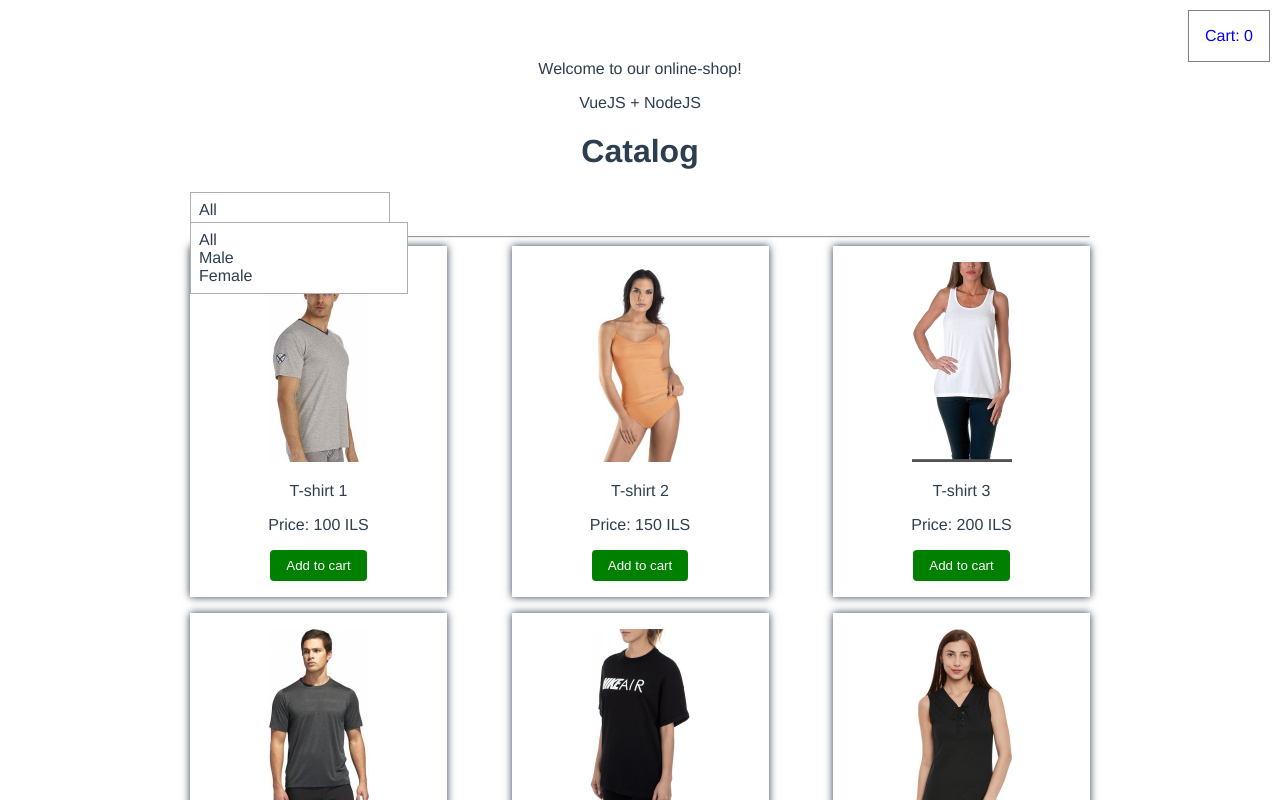
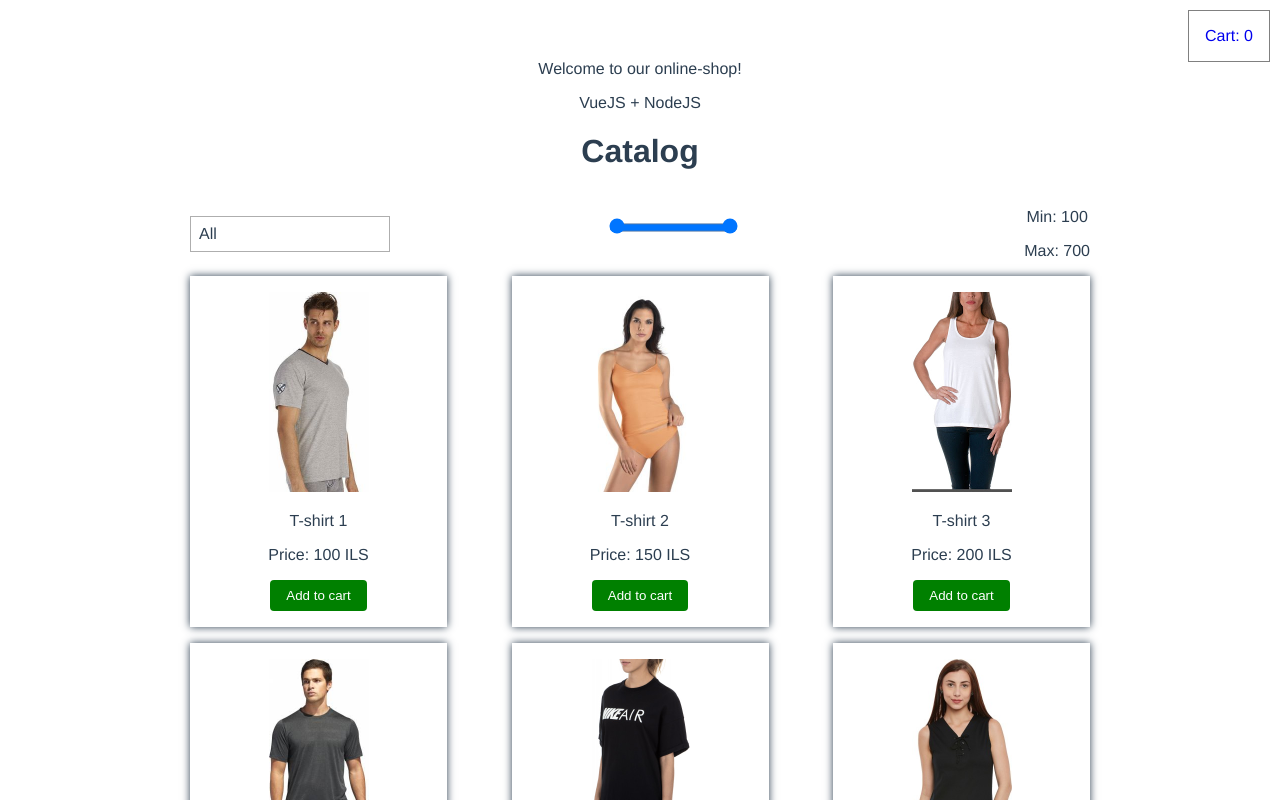
Before and after one commit to softdevjs4/ecommerce-vuejs-nodejs, a Vue app: page /#/ in a window 1280 px wide. Shown: the top 800 px of the page. Built offline with nearby package versions, Linux system fonts and the light colour scheme; data requests are answered from the project's data file.

Commit message:
Added range slider for price

```diff
--- a/src/App.vue
+++ b/src/App.vue
@@ -22,7 +22,7 @@
   },
   mounted() {
     let vm = this;
-    window.addEventListener("resize", function() {
+    window.addEventListener("resize", function() {//отображает раскрытый селект в десктопе и закрытый в мобайле
       if (window.innerWidth > 767) {
         //this.$store.dispatch("SET_DESKTOP"); //без использования mapActions
         vm.SET_DESKTOP(); //с использованием mapActions
@@ -33,6 +33,7 @@
         console.log("Mobile", vm.SET_MOBILE);
       }
     });
+
   }
 };
 </script>
--- a/src/components/catalog/v-catalog.vue
+++ b/src/components/catalog/v-catalog.vue
@@ -4,13 +4,42 @@
       <div class="v-catalog__link_to_cart">Cart: {{CART.length}}</div>
     </router-link>
     <h1>Catalog</h1>
+    <div class="filters">
+      <!-- <v-select
+        v-bind:selected="selected"
+        v-bind:options="categories"
+        @select="sortByCategories"
+        v-bind:isExpanded="IS_DESKTOP"
+      /> -->
       <v-select
         v-bind:selected="selected"
         v-bind:options="categories"
         @select="sortByCategories"
-      v-bind:isExpanded="IS_DESKTOP"
+        v-bind:isExpanded="false"
       />
-    <hr />
+      <div class="range-slider">
+        <input
+          type="range"
+          min="100"
+          max="700"
+          step="50"
+          v-model.number="minPrice"
+          @change="setRangeSlider"
+        />
+        <input
+          type="range"
+          min="100"
+          max="700"
+          step="50"
+          v-model.number="maxPrice"
+          @change="setRangeSlider"
+        />
+      </div>
+      <div class="range-values">
+        <p>Min: {{minPrice}}</p>
+        <p>Max: {{maxPrice}}</p>
+      </div>
+    </div>
     <div class="v-catalog__list">
       <v-catalog-item
         v-for="product in filteredProducts"
@@ -42,7 +71,9 @@
         { name: "Female", value: "f" }
       ],
       selected: "All",
-      sortedProducts: []
+      sortedProducts: [],
+      minPrice: 100,
+      maxPrice: 700
     };
   },
   computed: {
@@ -61,21 +92,33 @@
       this.ADD_TO_CART(data);
     },
     sortByCategories(category) {
-      this.sortedProducts = []; //чистит изначально отсортированный список
-      // let vm = this;//с использованием новой переменной vm
-      // this.PRODUCTS.map(function(item) {
+      // this.sortedProducts = []; //чистит изначально отсортированный список
+      // this.PRODUCTS.map(item => {
+      //   //более короткий и более правильный способ
       //   if (item.category === category.name) {
-      //     //сравнивает категорию продуктов из бд с выбранной категорией в селекте
-      //     vm.sortedProducts.push(item);
+      //     this.sortedProducts.push(item);
       //   }
       // });
-      this.PRODUCTS.map(item => {
-        //более короткий и более правильный способ
-        if (item.category === category.name) {
-          this.sortedProducts.push(item);
+      // this.selected = category.name; //в селекте остается выбранная категория
+      let vm = this;
+      this.sortedProducts=[...this.PRODUCTS];
+      this.sortedProducts = this.sortedProducts.filter(function(item){
+        return item.price>=vm.minPrice && item.price <= vm.maxPrice;
+      })
+      if(category){
+        this.sortedProducts= this.sortedProducts.filter(function(e){
+          vm.selected = category.name;//vm.selected = получаю то, что выбрано в селекте
+          return e.category===category.name;
+        })
       }
-      });
-      this.selected = category.name; //в селекте остается выбранная категория
+    },
+    setRangeSlider() {
+      if (this.minPrice > this.maxPrice) {
+        let tmp = this.maxPrice;
+        this.maxPrice = this.minPrice;
+        this.minPrice = tmp;
+      }
+      this.sortByCategories();
     }
   },
   mounted() {
@@ -84,12 +127,12 @@
     //   if (response.data) {
     //     console.log("Data arrived: ", response.data);
     //   }
-
     //то же самое, только с ипользованием mapActions
     //после того, как отрендерился весь html и появились реактивные связки
     this.GET_PRODUCTS_FROM_API().then(response => {
       if (response.data) {
         console.log("Data arrived: ", response.data);
+        this.sortByCategories();
       }
     });
   }
@@ -112,4 +155,28 @@
     border: solid 1px grey;
   }
 }
+
+.filters {
+  display: flex;
+  justify-content: space-between;
+  align-items: center;
+}
+.range-slider {
+  width: 200px;
+  margin: auto 16px;
+  text-align: center;
+  position: relative;
+}
+.range-slider svg,
+.range-slider input[type="range"] {
+  position: absolute;
+  left: 0;
+  bottom: 0;
+}
+input[type="range"]::-webkit-slider-thumb {
+  z-index: 2;
+  position: relative;
+  top: 2px;
+  margin-top: -7px;
+}
 </style>
```
Lines whose indentation alone changed are shown as unchanged.
